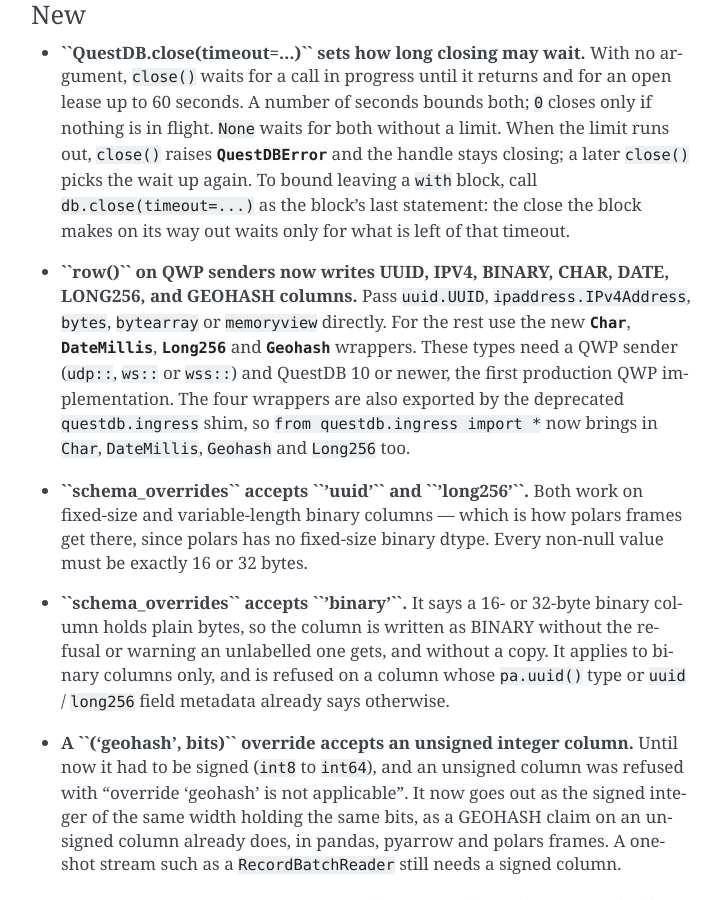
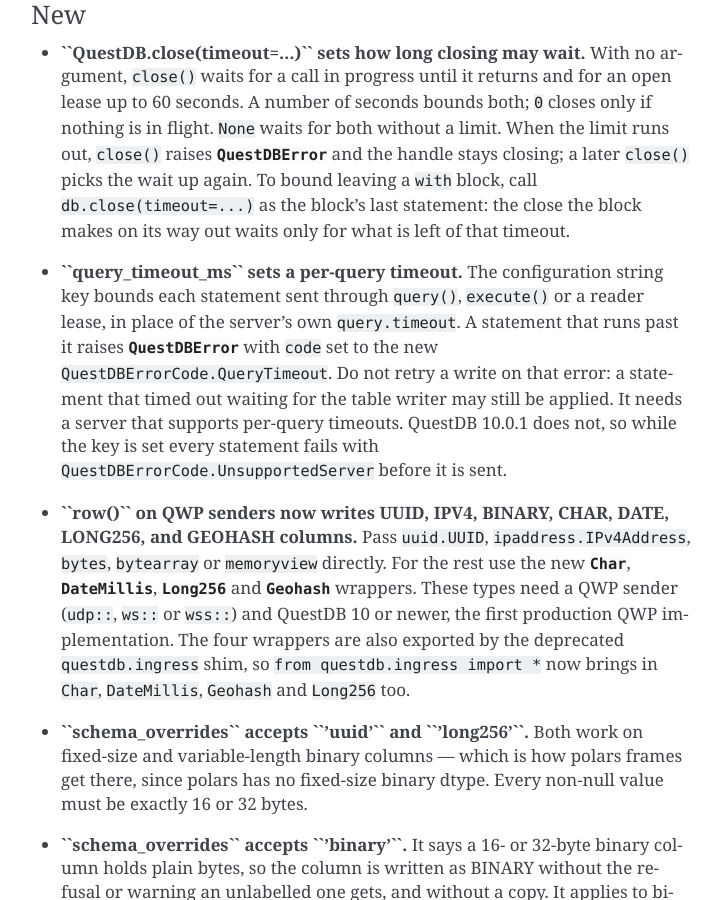
Before and after one commit to questdb/py-questdb-client, a Sphinx documentation site: the page built from docs/changelog.rst, in a window 1280 px wide and 900 px high, scrolled down 6039 px. Shown: the whole window, without its empty margins (389-1110 px from the left). Built offline with Sphinx 7.4.7, drawn with Linux system fonts in a browser that asks for light colours.

Commit message:
Move c-questdb-client to main and map its query timeout
The native client moves to ffd6a02 on its main branch. That brings
#214, a per-query timeout set by the query_timeout_ms connect-string
key, and #219, which splits QWP columnar batches down to single rows
when their rows each fit max_buf_size.

A query that runs past its timeout reports native error code 38,
which Python could not map and turned into a ValueError. It is now
QuestDBErrorCode.QueryTimeout. conf.rst documents the key, sender.rst
the error with its warning against retrying a write, and the
CHANGELOG lists both. QuestDB 10.0.1 has no per-query timeouts, so
code 38 is tested through the mapping alone.

Co-Authored-By: Claude Opus 5.5 <noreply@anthropic.com>

```diff
--- a/CHANGELOG.rst
+++ b/CHANGELOG.rst
@@ -268,6 +268,17 @@ New
   a ``with`` block, call ``db.close(timeout=...)`` as the block's last
   statement: the close the block makes on its way out waits only for
   what is left of that timeout.
+
+- **``query_timeout_ms`` sets a per-query timeout.** The configuration
+  string key bounds each statement sent through ``query()``,
+  ``execute()`` or a reader lease, in place of the server's own
+  ``query.timeout``. A statement that runs past it raises
+  :class:`QuestDBError <questdb.QuestDBError>` with ``code`` set to the
+  new ``QuestDBErrorCode.QueryTimeout``. Do not retry a write on that
+  error: a statement that timed out waiting for the table writer may
+  still be applied. It needs a server that supports per-query timeouts.
+  QuestDB 10.0.1 does not, so while the key is set every statement fails
+  with ``QuestDBErrorCode.UnsupportedServer`` before it is sent.
 
 - **``row()`` on QWP senders now writes UUID, IPV4, BINARY, CHAR, DATE,
   LONG256, and GEOHASH columns.** Pass ``uuid.UUID``,
--- a/docs/conf.rst
+++ b/docs/conf.rst
@@ -133,6 +133,21 @@ the Java client's configuration.
 * ``query_pool_max`` - ``int``: Cap on the reader pool.
 
   Default: 4.
+
+* ``query_timeout_ms`` - ``int``: How long the server lets each statement
+  sent through :meth:`QuestDB.query <questdb.QuestDB.query>`,
+  :meth:`QuestDB.execute <questdb.QuestDB.execute>` or a reader lease run,
+  in place of its own ``query.timeout``. The server applies no ceiling, so a
+  value above ``query.timeout`` lets a long statement finish. A statement
+  that runs past it raises :class:`QuestDBError <questdb.QuestDBError>` with
+  ``code`` set to ``QuestDBErrorCode.QueryTimeout``. ``0`` leaves the
+  server's own timeout in place.
+
+  It needs a server that supports per-query timeouts. Against one that does
+  not, which includes QuestDB 10.0.1, every statement is refused with
+  ``QuestDBErrorCode.UnsupportedServer`` before it is sent.
+
+  Default: 0.
 
 * ``acquire_timeout_ms`` - ``int``: How long a borrow at the cap waits for
   a connection to be returned before failing. ``0`` fails fast.
--- a/docs/sender.rst
+++ b/docs/sender.rst
@@ -1184,6 +1184,14 @@ it durably applies them, so the client can confirm delivery.
   the failed input: a chunked flush may already have published an earlier
   prefix.
 
+* **Query timeout.** ``QuestDBErrorCode.QueryTimeout`` means that a statement
+  ran past the ``query_timeout_ms`` set in the configuration string. Do not
+  retry a write on this error: an ``INSERT``, ``UPDATE`` or DDL statement that
+  timed out waiting for the table writer may still be applied afterwards. A
+  statement that completes past its timeout returns normally rather than
+  raising this error, so it is never reported as timed out after it took
+  effect.
+
 * **Draining on close.** :func:`Sender.close_drain <questdb.Sender.close_drain>` waits for outstanding
   frames to be acknowledged before closing.
 
```
Also changed, not shown: 4 other files.
